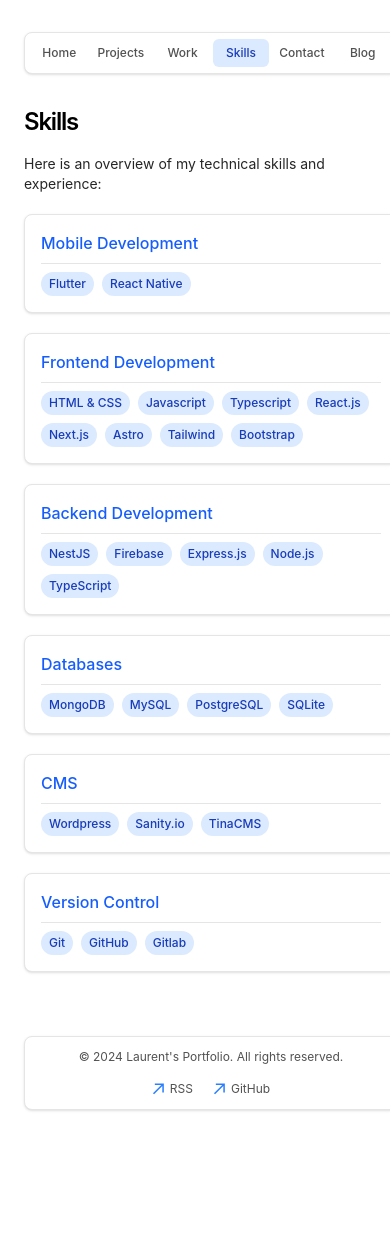
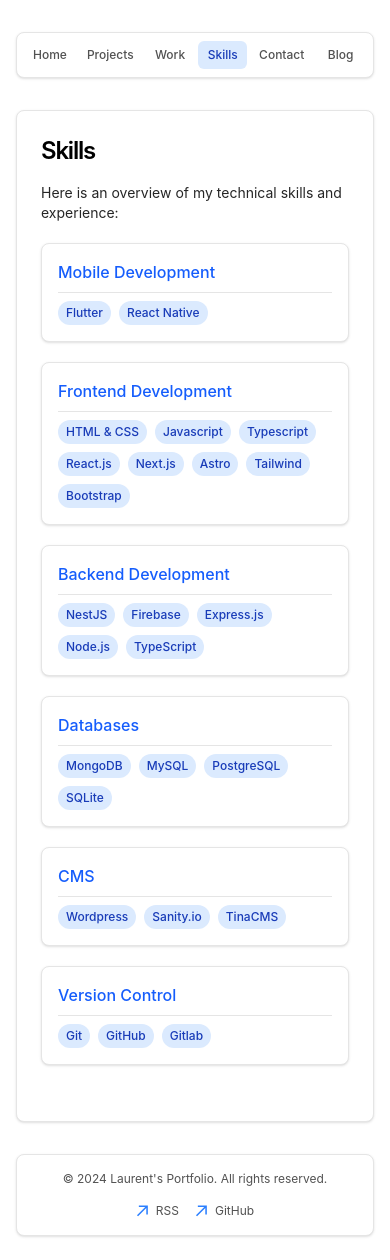
Before and after one commit to laurentcodes/laurent-portfolio-minimal, a Next.js app: page /skills in a window 390 px wide. Before the commit the page ends 1134 px from the top, so only its background shows below. Built offline with nearby package versions, Linux system fonts and the light colour scheme.

Commit message:
fix: fix mobile views

```diff
--- a/app/contact/page.tsx
+++ b/app/contact/page.tsx
@@ -39,6 +39,7 @@ const contactMethods: ContactMethod[] = [
 export default function Contact() {
 	return (
 		<section>
+			<div className='rounded-lg border border-neutral-200 dark:border-neutral-800 bg-white dark:bg-neutral-900 shadow-sm p-6'>
 				<h1 className='mb-4 text-2xl font-semibold tracking-tighter'>
 					Contact Me
 				</h1>
@@ -78,6 +79,7 @@ export default function Contact() {
 						</div>
 					))}
 				</div>
+			</div>
 		</section>
 	);
 }
--- a/app/layout.tsx
+++ b/app/layout.tsx
@@ -24,8 +24,8 @@ export default function RootLayout({
 				GeistMono.variable
 			)}
 		>
-			<body className='antialiased w-full sm:max-w-2xl mx-4 mt-8 lg:mx-auto'>
-				<main className='flex-auto min-w-0 mt-6 flex flex-col px-2 md:px-0'>
+			<body className='antialiased w-full max-w-2xl mx-auto px-4 mt-8'>
+				<main className='flex-auto min-w-0 mt-6 flex flex-col'>
 					<Navbar />
 
 					{children}
--- a/app/not-found.tsx
+++ b/app/not-found.tsx
@@ -1,10 +1,14 @@
 export default function NotFound() {
 	return (
 		<section>
-			<h1 className='mb-8 text-2xl font-semibold tracking-tighter'>
-				404 - Page Not Found
-			</h1>
-			<p className='mb-4'>The page you are looking for does not exist.</p>
+			<div className='rounded-lg border border-neutral-200 dark:border-neutral-800 bg-white dark:bg-neutral-900 shadow-sm p-6'>
+				<h1 className='mb-4 text-2xl font-semibold tracking-tighter'>
+					404 - Page Not Found
+				</h1>
+				<p className='text-neutral-800 dark:text-neutral-200 mb-4'>
+					The page you are looking for does not exist.
+				</p>
+			</div>
 		</section>
 	);
 }
--- a/app/projects/page.tsx
+++ b/app/projects/page.tsx
@@ -72,7 +72,10 @@ const projects: Project[] = [
 export default function Projects() {
 	return (
 		<section>
-			<h1 className='mb-4 text-2xl font-semibold tracking-tighter'>Projects</h1>
+			<div className='rounded-lg border border-neutral-200 dark:border-neutral-800 bg-white dark:bg-neutral-900 shadow-sm p-6'>
+				<h1 className='mb-4 text-2xl font-semibold tracking-tighter'>
+					Projects
+				</h1>
 
 				<p className='mb-5 text-neutral-800 dark:text-neutral-200 text-sm'>
 					Here are some of my personal and open-source projects:
@@ -101,6 +104,7 @@ export default function Projects() {
 						/>
 					</svg>
 				</Link>
+			</div>
 		</section>
 	);
 }
--- a/app/skills/page.tsx
+++ b/app/skills/page.tsx
@@ -53,6 +53,7 @@ const skillCategories: SkillCategory[] = [
 export default function Skills() {
 	return (
 		<section>
+			<div className='rounded-lg border border-neutral-200 dark:border-neutral-800 bg-white dark:bg-neutral-900 shadow-sm p-6'>
 				<h1 className='mb-4 text-2xl font-semibold tracking-tighter'>Skills</h1>
 
 				<p className='mb-5 text-neutral-800 dark:text-neutral-200 text-sm'>
@@ -82,6 +83,7 @@ export default function Skills() {
 						</div>
 					))}
 				</div>
+			</div>
 		</section>
 	);
 }
--- a/app/work/page.tsx
+++ b/app/work/page.tsx
@@ -113,15 +113,16 @@ const workExperience = [
 export default function Work() {
 	return (
 		<section>
+			<div className='rounded-lg border border-neutral-200 dark:border-neutral-800 bg-white dark:bg-neutral-900 shadow-sm p-6'>
 				<h1 className='mb-4 text-2xl font-semibold tracking-tighter'>Work</h1>
 
 				<div className='mb-8 prose dark:prose-invert'>
 					<p className='text-neutral-800 dark:text-neutral-200'>
 						Below is a selection of professional projects I've worked on
-					throughout my career. This portfolio includes both projects I've built
-					from scratch and existing systems I've taken over to improve and
-					maintain. Each project showcases different aspects of my technical
-					skills and problem-solving approach.
+						throughout my career. This portfolio includes both projects I've
+						built from scratch and existing systems I've taken over to improve
+						and maintain. Each project showcases different aspects of my
+						technical skills and problem-solving approach.
 					</p>
 				</div>
 
@@ -132,6 +133,7 @@ export default function Work() {
 						Additional work details available upon request.
 					</p>
 				</div>
+			</div>
 		</section>
 	);
 }
--- a/components/layout/footer.tsx
+++ b/components/layout/footer.tsx
@@ -19,14 +19,14 @@ function ArrowIcon() {
 export default function Footer() {
 	return (
 		<footer className='mb-6 mt-8 md:mb-8 md:mt-12'>
-			<div className='rounded-lg border border-neutral-200 dark:border-neutral-800 bg-white dark:bg-neutral-900 shadow-sm p-3 md:p-4'>
+			<div className='rounded-lg border border-neutral-200 dark:border-neutral-800 bg-white dark:bg-neutral-900 shadow-sm p-4'>
 				<div className='flex flex-col md:flex-row justify-between items-center'>
 					<p className='text-xs md:text-sm text-center md:text-left text-neutral-600 dark:text-neutral-400 mb-4 md:mb-0'>
 						© {new Date().getFullYear()} Laurent's Portfolio. All rights
 						reserved.
 					</p>
 
-					<ul className='flex justify-center space-x-5 md:space-x-4 text-xs md:text-sm text-neutral-600 dark:text-neutral-400'>
+					<ul className='flex justify-center space-x-4 text-xs md:text-sm text-neutral-600 dark:text-neutral-400'>
 						<li>
 							<a
 								className='flex items-center transition-all hover:text-blue-600 dark:hover:text-blue-400'
@@ -35,7 +35,7 @@ export default function Footer() {
 								href='/rss'
 							>
 								<ArrowIcon />
-								<span className='ml-1.5 md:ml-2'>RSS</span>
+								<span className='ml-2'>RSS</span>
 							</a>
 						</li>
 
@@ -47,7 +47,7 @@ export default function Footer() {
 								href='https://github.com/laurentcodes'
 							>
 								<ArrowIcon />
-								<span className='ml-1.5 md:ml-2'>GitHub</span>
+								<span className='ml-2'>GitHub</span>
 							</a>
 						</li>
 					</ul>
--- a/components/layout/nav.tsx
+++ b/components/layout/nav.tsx
@@ -30,8 +30,8 @@ export function Navbar() {
 	return (
 		<aside className='mb-8 md:mb-12'>
 			<div className='lg:sticky lg:top-20'>
-				<nav className='rounded-lg border border-neutral-200 dark:border-neutral-800 bg-white dark:bg-neutral-900 shadow-sm p-1.5 md:p-2 overflow-x-auto'>
-					<div className='flex flex-row justify-center md:justify-center space-x-0.5 md:space-x-1 min-w-full'>
+				<nav className='rounded-lg border border-neutral-200 dark:border-neutral-800 bg-white dark:bg-neutral-900 shadow-sm p-2 overflow-x-auto'>
+					<div className='flex flex-row justify-center space-x-1 min-w-full'>
 						{Object.entries(navItems).map(([path, { name }]) => {
 							// Check if the current path matches or starts with the blog path
 							const isActive =
@@ -43,7 +43,7 @@ export function Navbar() {
 									key={path}
 									href={path}
 									className={`
-										transition-all px-2 py-1.5 md:px-3 md:py-2 rounded-md text-xs md:text-sm font-medium text-center whitespace-nowrap flex-1 md:flex-none
+										transition-all px-2 py-1.5 md:px-3 md:py-2 rounded-md text-xs md:text-sm font-medium text-center whitespace-nowrap flex-1
 										${
 											isActive
 												? 'bg-blue-100 text-blue-800 dark:bg-blue-900 dark:text-blue-200'
```
Lines whose indentation alone changed are shown as unchanged.
